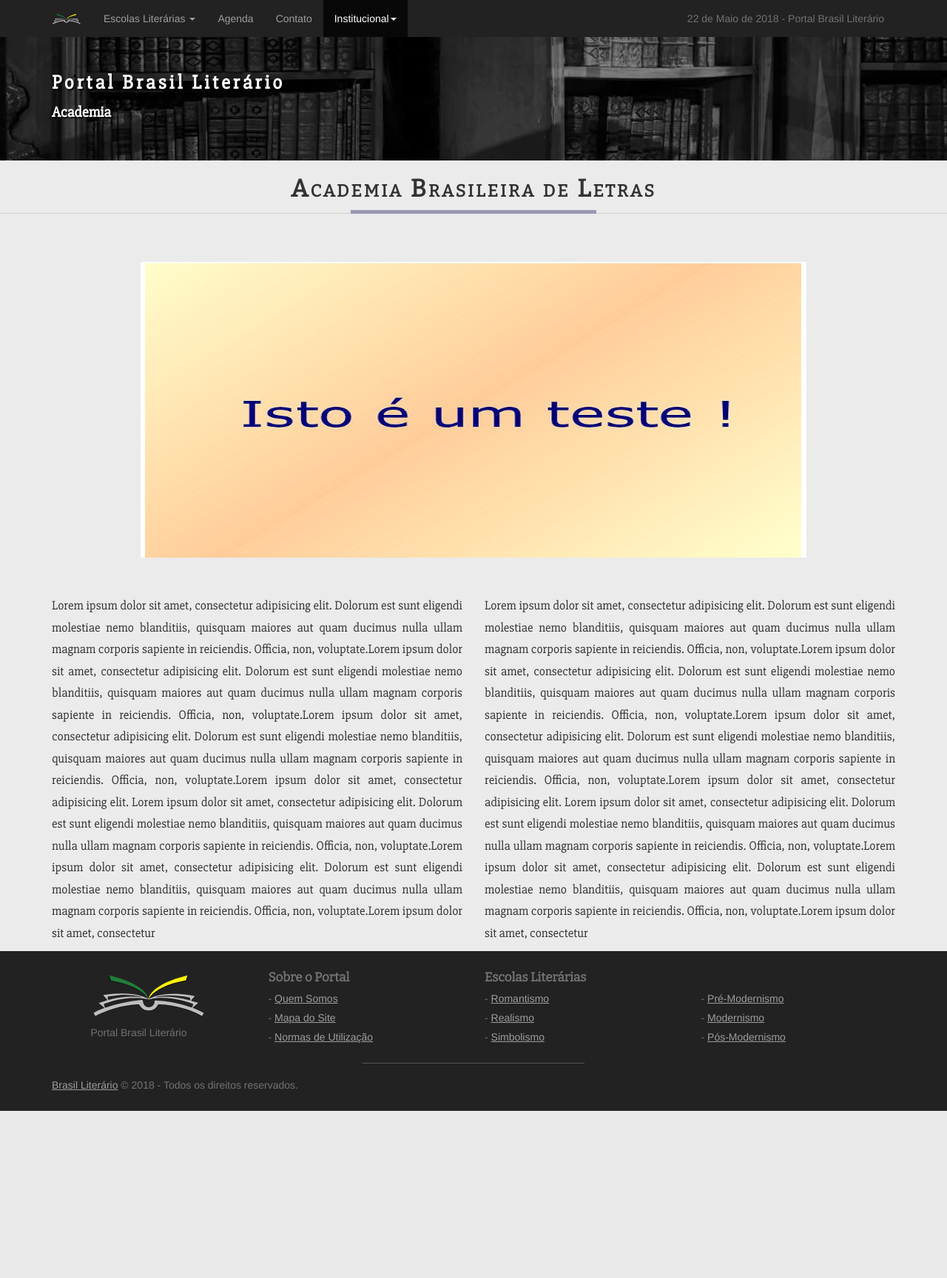
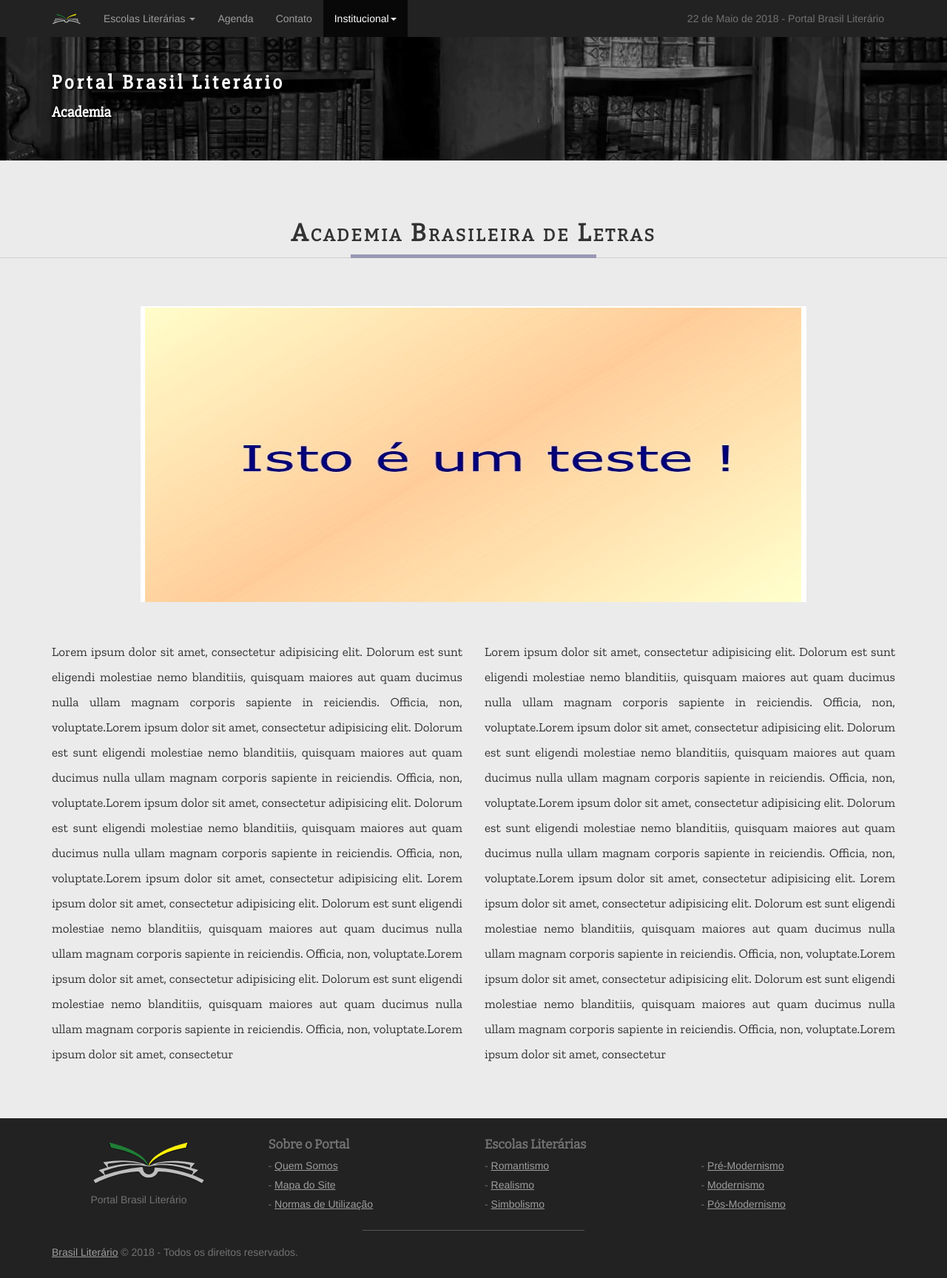
Before and after one commit to projectzr/projectzr.github.io, a PHP site: page /academia.php in a window 1280 px wide. Shown: the whole page at 74% size. Before the commit the page ends 1502 px from the top, so only its background shows below. Run offline with PHP 8.4, Linux system fonts and the light colour scheme; some libraries are stand-ins or nearby versions.

Commit message:
correção espaçamento academia

```diff
--- a/site/academia.php
+++ b/site/academia.php
@@ -30,7 +30,7 @@
 
     <!-- Conteúdo
     –––––––––––––––––––––––––––––––––––––––––––––––––– -->
-    <main>
+    <article class="section">
         <h1 class="titulo no-space text-center">Academia Brasileira de Letras</h1>
         <div class="divisor"></div>
 
@@ -50,7 +50,7 @@
                 </div>
             </div>
         </div>
-    </main>
+    </article>
 
     <!-- Rodapé
     –––––––––––––––––––––––––––––––––––––––––––––––––– -->
```
